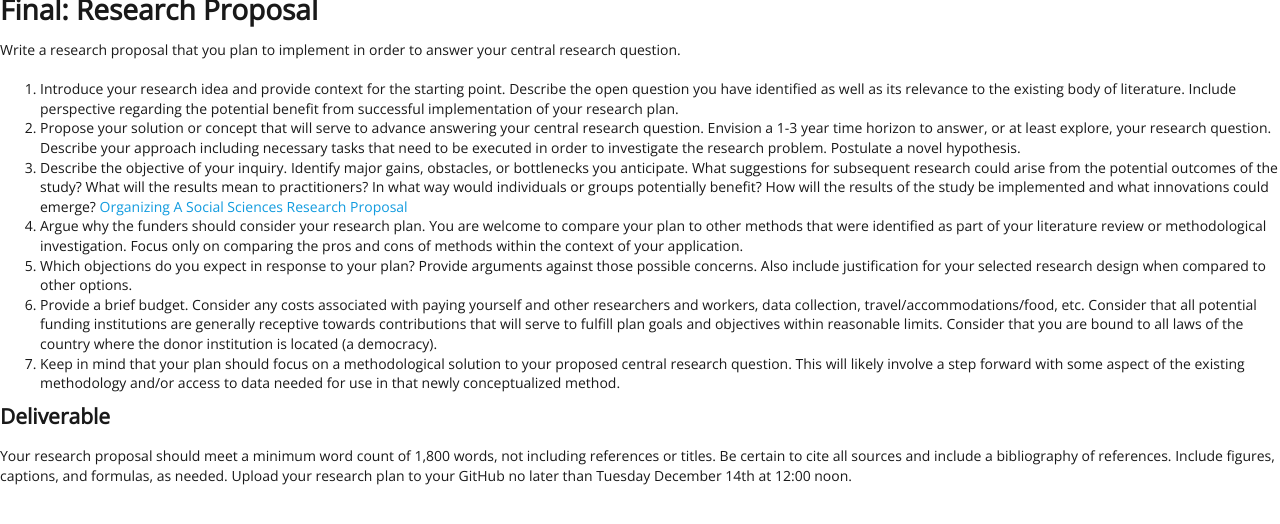
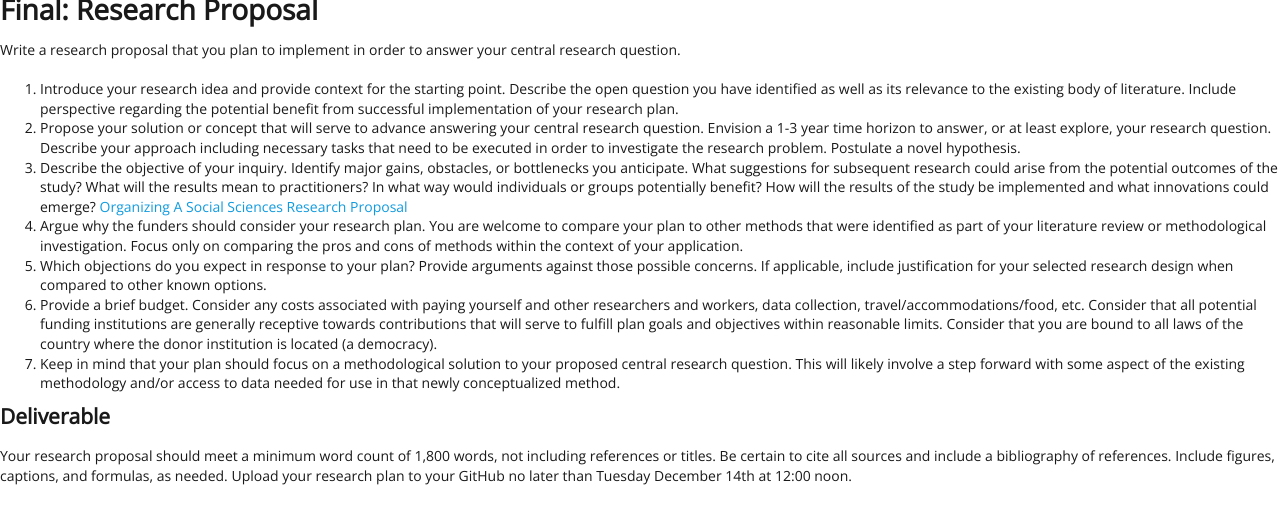
Before and after one commit to EMBrewer/dat150, a Jekyll site: the page built from _posts/2021-09-10-Final.md, in a window 1280 px wide. Shown: the top 524 px of the page. Built offline with Jekyll 4.4.1, drawn with Linux system fonts in a browser that asks for light colours; our own code applies the rules of GitHub Pages for plain Markdown files.

Commit message:
Update 2021-09-10-Final.md

```diff
--- a/_posts/2021-09-10-Final.md
+++ b/_posts/2021-09-10-Final.md
@@ -6,7 +6,7 @@ Write a research proposal that you plan to implement in order to answer your cen
 2. Propose your solution or concept that will serve to advance answering your central research question. Envision a 1-3 year time horizon to answer, or at least explore, your research question. Describe your approach including necessary tasks that need to be executed in order to investigate the research problem. Postulate a novel hypothesis.
 3. Describe the objective of your inquiry. Identify major gains, obstacles, or bottlenecks you anticipate. What suggestions for subsequent research could arise from the potential outcomes of the study? What will the results mean to practitioners? In what way would individuals or groups potentially benefit? How will the results of the study be implemented and what innovations could emerge? [Organizing A Social Sciences Research Proposal](https://libguides.usc.edu/writingguide/researchproposal)
 4. Argue why the funders should consider your research plan. You are welcome to compare your plan to other methods that were identified as part of your literature review or methodological investigation. Focus only on comparing the pros and cons of methods within the context of your application.
-5. Which objections do you expect in response to your plan? Provide arguments against those possible concerns. Also include justification for your selected research design when compared to other options.
+5. Which objections do you expect in response to your plan? Provide arguments against those possible concerns. If applicable, include justification for your selected research design when compared to other known options.
 6. Provide a brief budget. Consider any costs associated with paying yourself and other researchers and workers, data collection, travel/accommodations/food, etc. Consider that all potential funding institutions are generally receptive towards contributions that will serve to fulfill plan goals and objectives within reasonable limits. Consider that you are bound to all laws of the country where the donor institution is located (a democracy).
 7. Keep in mind that your plan should focus on a methodological solution to your proposed central research question. This will likely involve a step forward with some aspect of the existing methodology and/or access to data needed for use in that newly conceptualized method.
 
```
